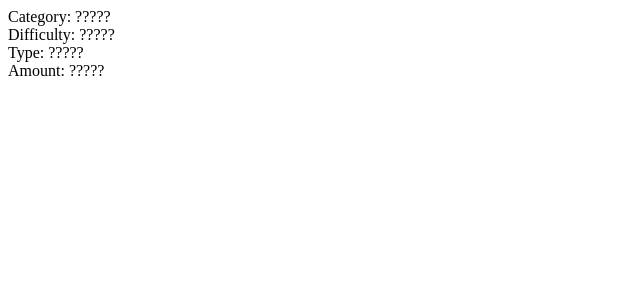
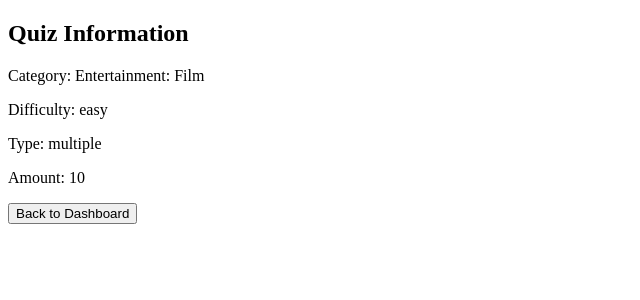
Before and after one commit to khoalun/react-redux-quize, a React (Vite) app: page /question in a window 1280 px wide. Shown: the top 300 px of the page, without its empty margins (0-640 px from the left). Built offline with nearby package versions, Linux system fonts and the light colour scheme.

Commit message:
feat: adding value to question

```diff
--- a/package.json
+++ b/package.json
@@ -10,9 +10,12 @@
     "preview": "vite preview"
   },
   "dependencies": {
+    "@reduxjs/toolkit": "^2.6.1",
     "react": "^19.0.0",
     "react-dom": "^19.0.0",
-    "react-router-dom": "^7.3.0"
+    "react-redux": "^9.2.0",
+    "react-router-dom": "^7.3.0",
+    "redux": "^5.0.1"
   },
   "devDependencies": {
     "@eslint/js": "^9.21.0",
--- a/src/main.tsx
+++ b/src/main.tsx
@@ -3,11 +3,15 @@ import { createRoot } from 'react-dom/client'
 import './index.css'
 import App from './App.tsx'
 import { BrowserRouter } from 'react-router-dom'
+import { Provider } from 'react-redux'
+import store from './redux/store';
 
 createRoot(document.getElementById('root')!).render(
   <StrictMode>
+    <Provider store={store}>
     <BrowserRouter>
       <App />
     </BrowserRouter>
+    </Provider>
   </StrictMode>,
 )
--- a/src/pages/dashboard/dashboard.tsx
+++ b/src/pages/dashboard/dashboard.tsx
@@ -1,19 +1,34 @@
-import React from 'react'
-import { useNavigate } from 'react-router-dom'
+import React from 'react';
+import { useNavigate } from 'react-router-dom';
+import { useDispatch, useSelector } from 'react-redux';
+import { updateFormData } from '../../redux/actions/formActions';
+import { RootState } from '../../redux/types';
+
 
 function Dashboard() {
   const navigate = useNavigate();
+  const dispatch = useDispatch();
+  const formData = useSelector((state: RootState) => state.form);
+
+  function handleChange(e: React.ChangeEvent<HTMLSelectElement | HTMLInputElement>) {
+    const { name, value } = e.target;
+    dispatch(updateFormData({ [name]: value }));
+  }
 
   function onSubmit(e: React.FormEvent<HTMLFormElement>) {
-    e.preventDefault()
-    navigate('/question')
+    e.preventDefault();
+    navigate('/question');
   }
 
   return (
     <>
       <form onSubmit={onSubmit}>
         <label htmlFor="category">Category</label>
-        <select name="category">
+        <select
+          name="category"
+          value={formData.category}
+          onChange={handleChange}
+        >
           <option value="Entertainment: Film">Entertainment: Film</option>
           <option value="Entertainment: Music">Entertainment: Music</option>
         </select>
@@ -21,7 +36,11 @@ function Dashboard() {
         <br />
 
         <label htmlFor="difficulty">Difficulty</label>
-        <select name="difficulty">
+        <select
+          name="difficulty"
+          value={formData.difficulty}
+          onChange={handleChange}
+        >
           <option value="easy">Easy</option>
           <option value="medium">Medium</option>
           <option value="hard">Hard</option>
@@ -30,24 +49,31 @@ function Dashboard() {
         <br />
 
         <label htmlFor="type">Type</label>
-        <select name="type">
-          <option value="multiple">Multiple  Choice</option>
+        <select
+          name="type"
+          value={formData.type}
+          onChange={handleChange}
+        >
+          <option value="multiple">Multiple Choice</option>
           <option value="boolean">True/False</option>
         </select>
 
         <br />
 
         <label htmlFor="amount">Amount of Question</label>
-        <input type="text" name="amount" />
-
+        <input
+          type="text"
+          name="amount"
+          value={formData.amount}
+          onChange={handleChange}
+        />
 
         <br />
 
         <button type='submit'>Submit</button>
-
       </form>
     </>
-  )
+  );
 }
 
-export default Dashboard
+export default Dashboard;
--- a/src/pages/question/question.tsx
+++ b/src/pages/question/question.tsx
@@ -1,14 +1,23 @@
-import React from 'react'
+import React from 'react';
+import { useNavigate } from 'react-router-dom';
+import { useSelector } from 'react-redux';
+import { RootState } from '../../redux/types';
 
 function Question() {
+  const navigate = useNavigate();
+  const formData = useSelector((state: RootState) => state.form);
+  console.log('formData', formData)
   return (
     <div>
-      Category: ????? <br />
-      Difficulty: ????? <br />
-      Type: ????? <br />
-      Amount: ????? <br />
+      <h2>Quiz Information</h2>
+      <p>Category: {formData.category}</p>
+      <p>Difficulty: {formData.difficulty}</p>
+      <p>Type: {formData.type}</p>
+      <p>Amount: {formData.amount}</p>
+
+      <button onClick={() => navigate('/')}>Back to Dashboard</button>
     </div>
-  )
+  );
 }
 
-export default Question
+export default Question;
--- /dev/null
+++ b/src/redux/actions/actionTypes.ts
@@ -0,0 +1,2 @@
+export const UPDATE_FORM_DATA = 'UPDATE_FORM_DATA';
+export const RESET_FORM_DATA = 'RESET_FORM_DATA';
--- /dev/null
+++ b/src/redux/actions/formActions.ts
@@ -0,0 +1,29 @@
+import { UPDATE_FORM_DATA, RESET_FORM_DATA } from './actionTypes';
+import { FormState } from '../types';
+
+
+export interface UpdateFormDataAction {
+  type: typeof UPDATE_FORM_DATA;
+  payload: Partial<FormState>;
+}
+
+export interface ResetFormDataAction {
+  type: typeof RESET_FORM_DATA;
+}
+
+
+export type FormActionTypes = UpdateFormDataAction | ResetFormDataAction;
+
+
+export const updateFormData = (data: Partial<FormState>): UpdateFormDataAction => {
+  return {
+    type: UPDATE_FORM_DATA,
+    payload: data
+  };
+};
+
+export const resetFormData = (): ResetFormDataAction => {
+  return {
+    type: RESET_FORM_DATA
+  };
+};
--- /dev/null
+++ b/src/redux/actions/index.ts
@@ -0,0 +1 @@
+export * from './formActions';
--- /dev/null
+++ b/src/redux/reducers/formReducer.ts
@@ -0,0 +1,30 @@
+import { UPDATE_FORM_DATA, RESET_FORM_DATA } from '../actions/actionTypes';
+import { FormState } from '../types';
+import { FormActionTypes } from '../actions/formActions';
+
+const initialState: FormState = {
+  category: 'Entertainment: Film',
+  difficulty: 'easy',
+  type: 'multiple',
+  amount: '10'
+};
+
+
+const formReducer = (
+  state: FormState = initialState,
+  action: FormActionTypes
+): FormState => {
+  switch (action.type) {
+    case UPDATE_FORM_DATA:
+      return {
+        ...state,
+        ...action.payload
+      };
+    case RESET_FORM_DATA:
+      return initialState;
+    default:
+      return state;
+  }
+};
+
+export default formReducer;
--- /dev/null
+++ b/src/redux/reducers/index.ts
@@ -0,0 +1,8 @@
+import { combineReducers } from 'redux';
+import formReducer from './formReducer';
+
+const rootReducer = combineReducers({
+  form: formReducer
+});
+
+export default rootReducer;
--- /dev/null
+++ b/src/redux/store.ts
@@ -0,0 +1,8 @@
+import { createStore } from 'redux';
+import rootReducer from './reducers';
+
+const store = createStore(
+  rootReducer,
+);
+
+export default store;
--- /dev/null
+++ b/src/redux/types.ts
@@ -0,0 +1,10 @@
+export interface FormState {
+    category: string;
+    difficulty: string;
+    type: string;
+    amount: string;
+  }
+
+  export interface RootState {
+    form: FormState;
+  }
```
Also changed, not shown: 1 other file (tests, documents, lock files or other folders).
